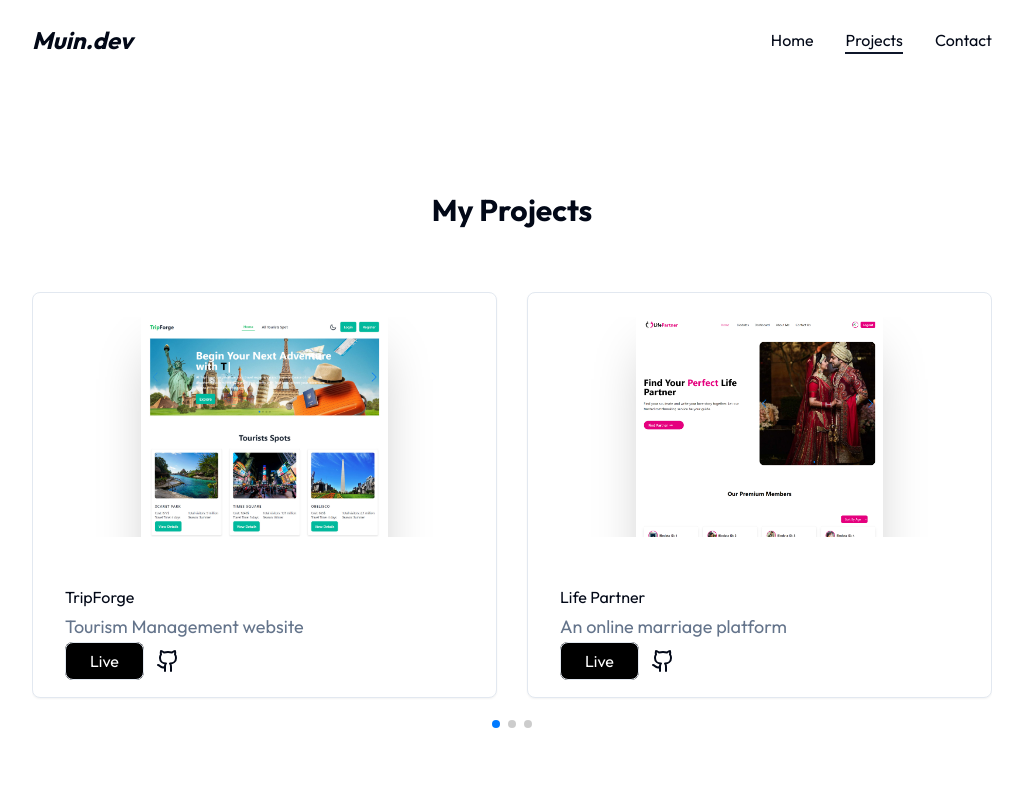
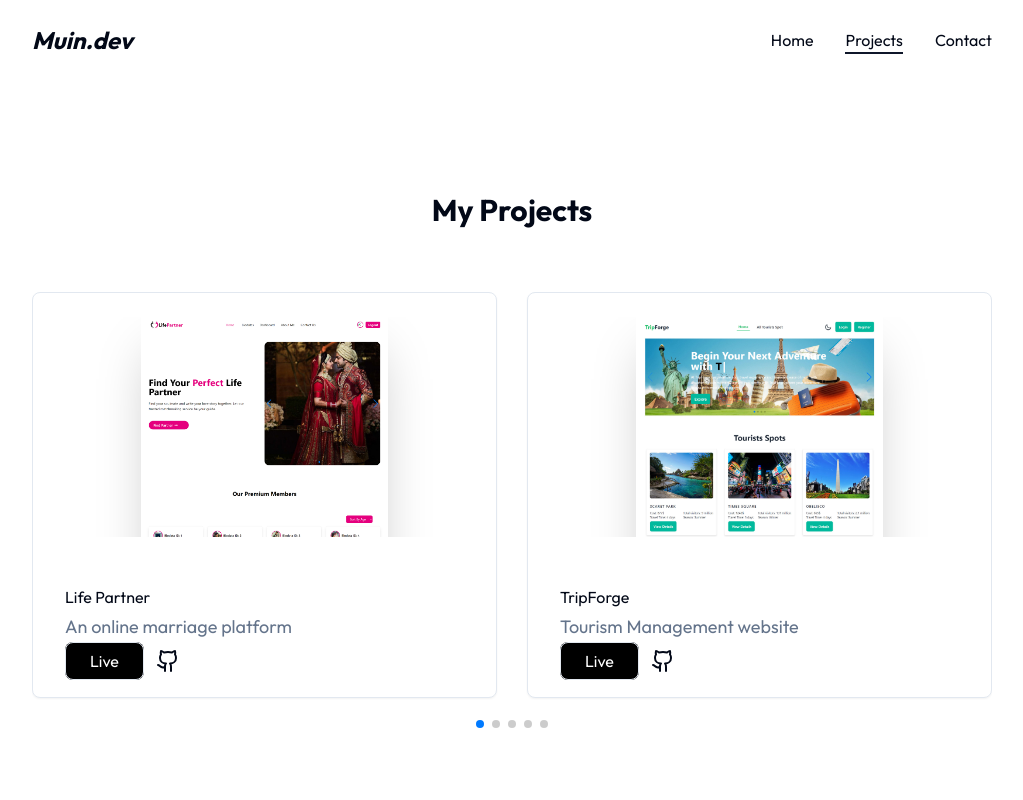
Before and after one commit to muinuddin-sm12/Portfolio, a Next.js app: page /projects in a window 1280 px wide. Shown: the top 800 px of the page, without its empty margins (128-1151 px from the left). Built offline with nearby package versions, Linux system fonts and the light colour scheme.

Commit message:
fix: project map

```diff
--- a/components/Projects.jsx
+++ b/components/Projects.jsx
@@ -7,18 +7,18 @@ import ProjectsCard from "./ProjectsCard";
 
 const projectData = [
   {
+    image: "/projects/life-parner.jpg",
+    name: "Life Partner",
+    description: "An online marriage platform",
+    link: "https://life-partner-client.vercel.app/",
+    github: "https://github.com/muinuddin-sm12/lifePartner-client",
+  },
+  {
     image: "/projects/tripforge.jpg",
     name: "TripForge",
     description: "Tourism Management website",
     link: "https://tripforge-b9a10.web.app/",
     github: "https://github.com/muinuddin-sm12/TripForge-client",
-  },
-  {
-    image: "/projects/life-parner.jpg",
-    name: "Life Partner",
-    description: "An online marriage platform",
-    link: "https://life-partner-client.vercel.app/",
-    github: "https://github.com/muinuddin-sm12/lifePartner-client",
   },
   {
     image: "/projects/refokus.png",
@@ -48,13 +48,6 @@ const projectData = [
     link: "https://assignment-9-294ac.web.app/",
     github: "https://github.com/muinuddin-sm12/ApexPlace",
   },
-  {
-    image: "",
-    name: "Website 4",
-    description: "...........",
-    link: "/",
-    github: "/",
-  },
 ];
 const Projects = () => {
   return (
@@ -76,7 +69,7 @@ const Projects = () => {
             modules={[Pagination]}
             pagination={{ clickable: true }}
           >
-            {projectData.slice(0, 4).map((project, index) => {
+            {projectData.map((project, index) => {
               return (
                 <SwiperSlide key={index}>
                   <ProjectsCard project={project} />
```
